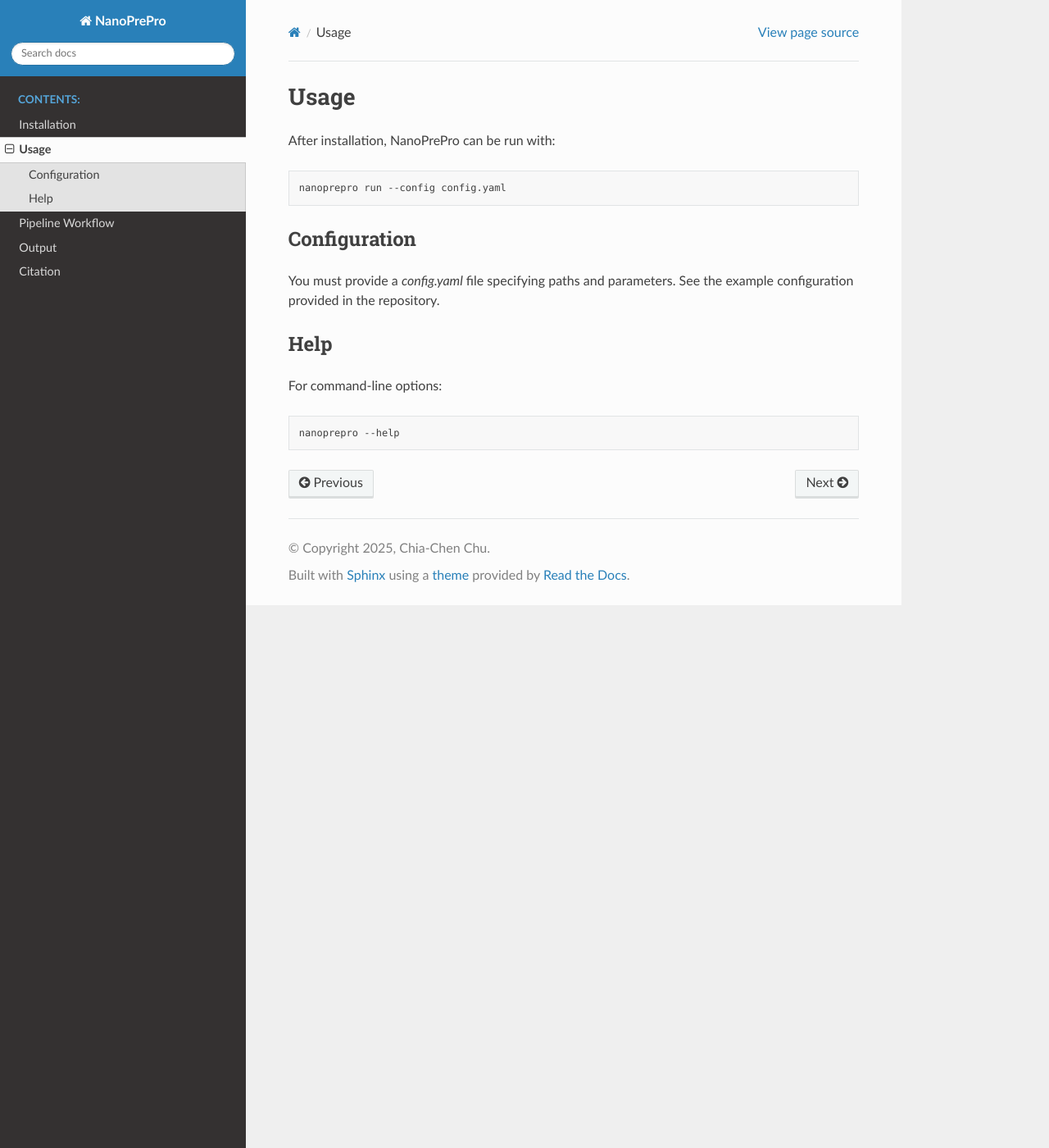
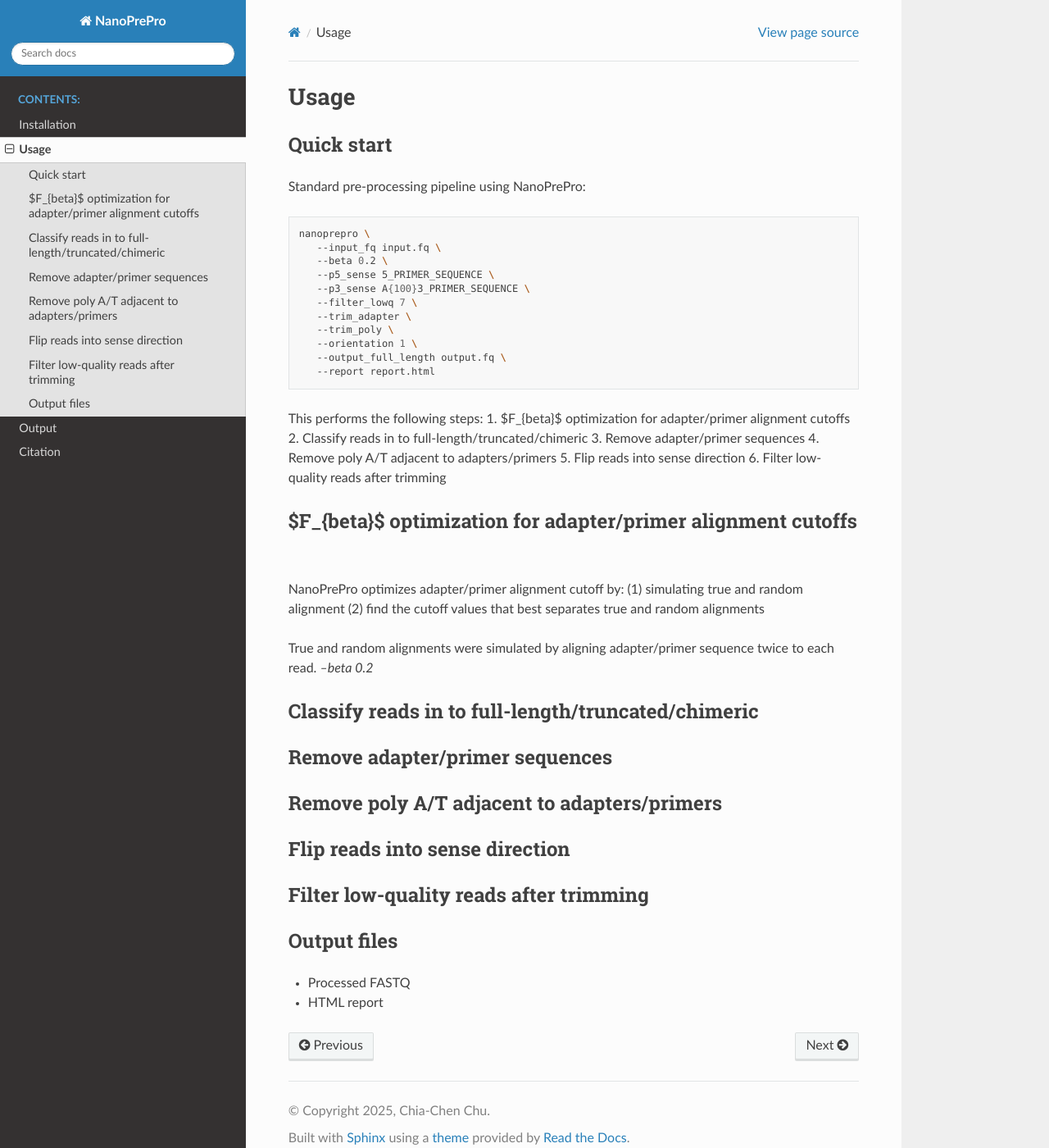
Before and after one commit to jerry955071/NanoPreP, a Sphinx documentation site: the page built from docs/source/usage.rst, in a window 1280 px wide and 1400 px high. Shown: the whole window at 82% size. Built offline with Sphinx 7.4.7 and the Read the Docs theme 3.1.0, drawn with Linux system fonts in a browser that asks for light colours; pages that are not in the unit, such as notebooks, are missing from menus.

Commit message:
Update ReadTheDocs docs

````diff
--- a/docs/source/output.rst
+++ b/docs/source/output.rst
@@ -3,14 +3,51 @@
 
 NanoPrePro generates:
 
-- Filtered FASTQ files
-- Alignment statistics
-- QC plots (in PNG/HTML)
-- Summary reports
+- Pre-processed FASTQ
+- HTML report
 
-QC plots include:
 
-- Adapter/primer length distribution
-- Alignment similarity vs. location
-- Read length distribution
+Processed FASTQ
+-------------
+NanoPrePro appends summaries for pre-processing to the ID lines in FASTQ records.
+
+Pre-processing summaries were recorded using the following flags:
++-------------+----------------+---------+----------------------------------------------------------+
+| flag        | regex          | default | explanation                                              |
++=============+================+=========+==========================================================+
+| ``strand``  | -?\d+\.\d*     | 0       | 0: unknown; > 0: sense; < 0: antisense                   |
++-------------+----------------+---------+----------------------------------------------------------+
+| ``full_length`` | [0\|1]     | 0       | 0: non-full-length; 1: full-length                       |
++-------------+----------------+---------+----------------------------------------------------------+
+| ``fusion``  | [0\|1]         | 0       | 0: non-chimeric/-fusion; 1: chimeric/fusion              |
++-------------+----------------+---------+----------------------------------------------------------+
+| ``ploc5``   | -?\d+          | -1      | -1: unknown; 0: removed; > 0: 5' adapter/primer location |
++-------------+----------------+---------+----------------------------------------------------------+
+| ``ploc3``   | -?\d+          | -1      | -1: unknown; 0: removed; > 0: 3' adapter/primer location |
++-------------+----------------+---------+----------------------------------------------------------+
+| ``poly5``   | -?\d+          | -1      | 0: unknown; > 0: 5' polymer length; < 0: trimmed 5' poly |
++-------------+----------------+---------+----------------------------------------------------------+
+| ``poly3``   | -?\d+          | -1      | 0: unknown; > 0: 3' polymer length; < 0: trimmed 3' poly |
++-------------+----------------+---------+----------------------------------------------------------+
+
+Example:
+
+```
+@read_1 strand=0.91 full_length=1 fusion=0 ploc5=0 ploc3=0 poly5=0 poly3=-20
+AGAGGCTGGCGGGAACGGGC......TTTCAAAGCCAGGCGGATTC
++
++,),+'$)'%671*%('&$%......((&'(*($%$&%&$-((84*
+```
+
+According to the flags, the example "read1" is a sense strand (`strand=0.91`), full-length (`full_length=1`), non-chimeric (`fusion=0`),  adapter/primer removed (`ploc5=0 ploc3=0`), and polyA removed (`poly3=-20`) read.
+
+
+HTML report
+-------------
 - Quality score histogram
+- Proportion of filtered/passed full-length/truncated/chimeric reads
+- Adapter/primer alignment cutoff optimization result
+
+Adapter/primer alignment cutoff optimization result
+~~~~~~~~~~~~~
+How to pick a cutoff based on this result?
--- a/docs/source/pipeline.rst
+++ /dev/null
@@ -1,24 +0,0 @@
-Pipeline Workflow
-=================
-
-The NanoPrePro pipeline includes the following steps:
-
-1. **Adapter/primer trimming**
-   Removes adapter/primer sequences of varying length.
-
-2. **Alignment**
-   Uses minimap2 to align reads against reference.
-
-3. **Filtering**
-   Applies length, similarity, and location cutoffs.
-
-4. **Statistics & Visualization**
-   Generates QC plots and summary statistics.
-
-Workflow diagram
-----------------
-
-.. image:: _static/workflow.png
-   :alt: NanoPrePro workflow
-   :align: center
-   :width: 80%
--- a/docs/source/usage.rst
+++ b/docs/source/usage.rst
@@ -1,23 +1,59 @@
 Usage
 =====
 
-After installation, NanoPrePro can be run with:
+Quick start
+-------------
+
+Standard pre-processing pipeline using NanoPrePro:
 
 .. code-block:: bash
 
-   nanoprepro run --config config.yaml
+   nanoprepro \
+      --input_fq input.fq \
+      --beta 0.2 \
+      --p5_sense 5_PRIMER_SEQUENCE \
+      --p3_sense A{100}3_PRIMER_SEQUENCE \
+      --filter_lowq 7 \
+      --trim_adapter \
+      --trim_poly \
+      --orientation 1 \
+      --output_full_length output.fq \
+      --report report.html
 
-Configuration
+This performs the following steps:
+1. $F_{\beta}$ optimization for adapter/primer alignment cutoffs
+2. Classify reads in to full-length/truncated/chimeric
+3. Remove adapter/primer sequences
+4. Remove poly A/T adjacent to adapters/primers
+5. Flip reads into sense direction
+6. Filter low-quality reads after trimming
+
+
+$F_{\beta}$ optimization for adapter/primer alignment cutoffs
+-------------
+NanoPrePro optimizes adapter/primer alignment cutoff by:
+(1) simulating true and random alignment
+(2) find the cutoff values that best separates true and random alignments
+
+True and random alignments were simulated by aligning adapter/primer sequence twice to each read.
+`--beta 0.2`
+
+Classify reads in to full-length/truncated/chimeric
 -------------
 
-You must provide a `config.yaml` file specifying paths and parameters.
-See the example configuration provided in the repository.
+Remove adapter/primer sequences
+-------------
 
-Help
-----
+Remove poly A/T adjacent to adapters/primers
+-------------
 
-For command-line options:
+Flip reads into sense direction
+-------------
 
-.. code-block:: bash
+Filter low-quality reads after trimming
+-------------
 
-   nanoprepro --help
+Output files
+-------------
+- Processed FASTQ
+- HTML report
````
Also changed, not shown: docs/source/api.rst (deleted, +0 -7 lines), docs/source/installation.rst (+10 -10 lines).
